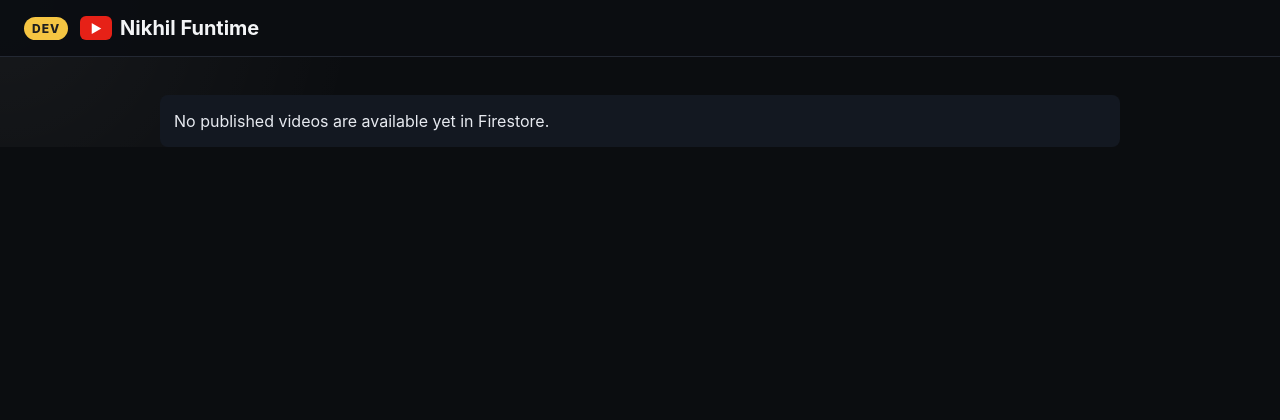
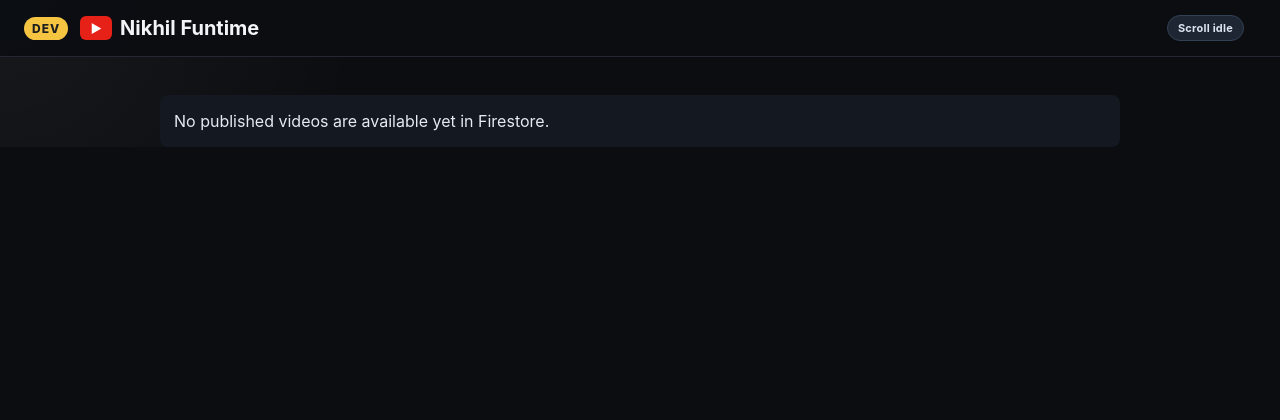
Before and after one commit to 88pawankumarjha/alldue, a FastAPI app: page /dev/ in a window 1280 px wide. Shown: the top 420 px of the page. Run offline with FastAPI, Linux system fonts and the light colour scheme.

Commit message:
Add dev scroll debug badge

```diff
--- a/static/style.css
+++ b/static/style.css
@@ -86,6 +86,18 @@ small.note { color:#666; }
   font-size: 20px;
   font-weight: 700;
   justify-self: start;
+}
+
+.scroll-debug-badge {
+  justify-self: end;
+  padding: 5px 10px;
+  border-radius: 999px;
+  background: rgba(31, 39, 52, 0.96);
+  border: 1px solid #334155;
+  color: #dbe4f0;
+  font-size: 11px;
+  font-weight: 700;
+  letter-spacing: 0.02em;
 }
 
 .play-mark {
@@ -187,6 +199,10 @@ small.note { color:#666; }
   transform: translateY(110%);
   opacity: 0;
   pointer-events: none;
+}
+
+.video-topbar.is-hidden .scroll-debug-badge {
+  opacity: 0.75;
 }
 
 .bottom-nav-item {
--- a/templates/videos_dev.html
+++ b/templates/videos_dev.html
@@ -129,6 +129,7 @@
       (() => {
         const topbar = document.querySelector('.video-topbar');
         const footer = document.querySelector('.bottom-nav');
+        const badge = document.querySelector('[data-scroll-debug-badge]');
         if (!topbar || !footer) return;
         const getScrollY = () => window.scrollY || document.documentElement.scrollTop || document.body.scrollTop || 0;
         let lastScrollY = getScrollY();
@@ -143,10 +144,14 @@
             hidden = true;
             topbar.classList.add('is-hidden');
             footer.classList.add('is-hidden');
+            if (badge) badge.textContent = 'Scroll down';
           } else if (scrollingUp && hidden) {
             hidden = false;
             topbar.classList.remove('is-hidden');
             footer.classList.remove('is-hidden');
+            if (badge) badge.textContent = 'Scroll up';
+          } else if (badge) {
+            badge.textContent = hidden ? 'Hidden' : 'Scroll idle';
           }
           lastScrollY = currentY;
           ticking = false;
@@ -172,6 +177,7 @@
           <span class="play-mark">▶</span>
           <span>Nikhil Funtime</span>
         </a>
+        <span class="scroll-debug-badge" data-scroll-debug-badge>Scroll idle</span>
       </div>
     </header>
 
```
